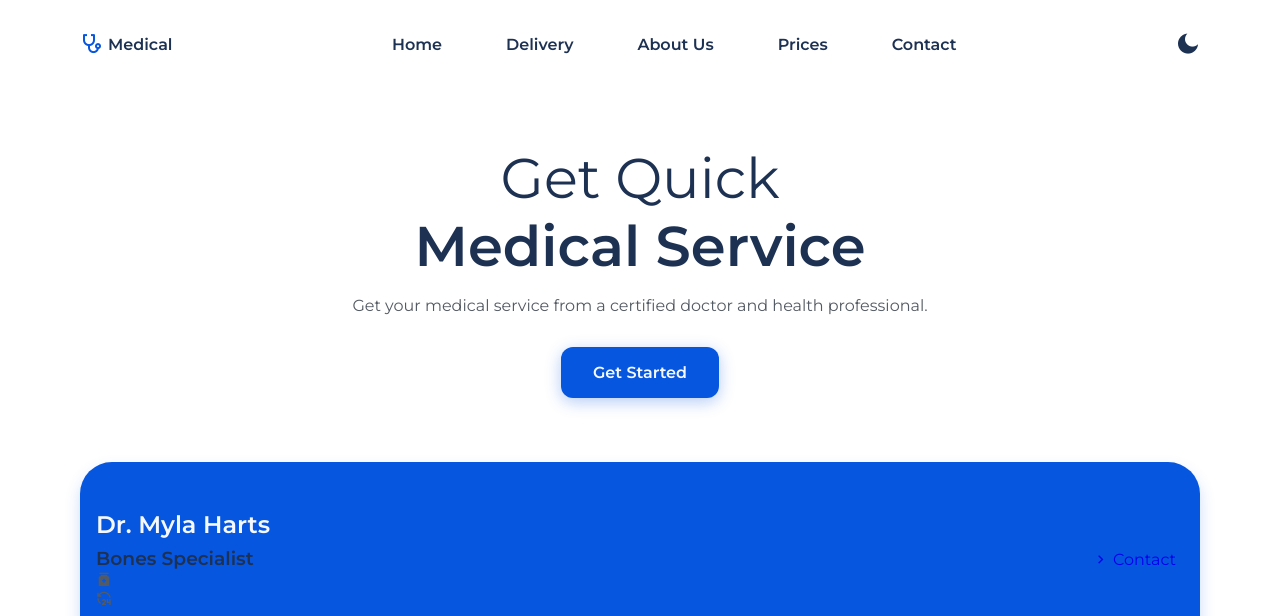
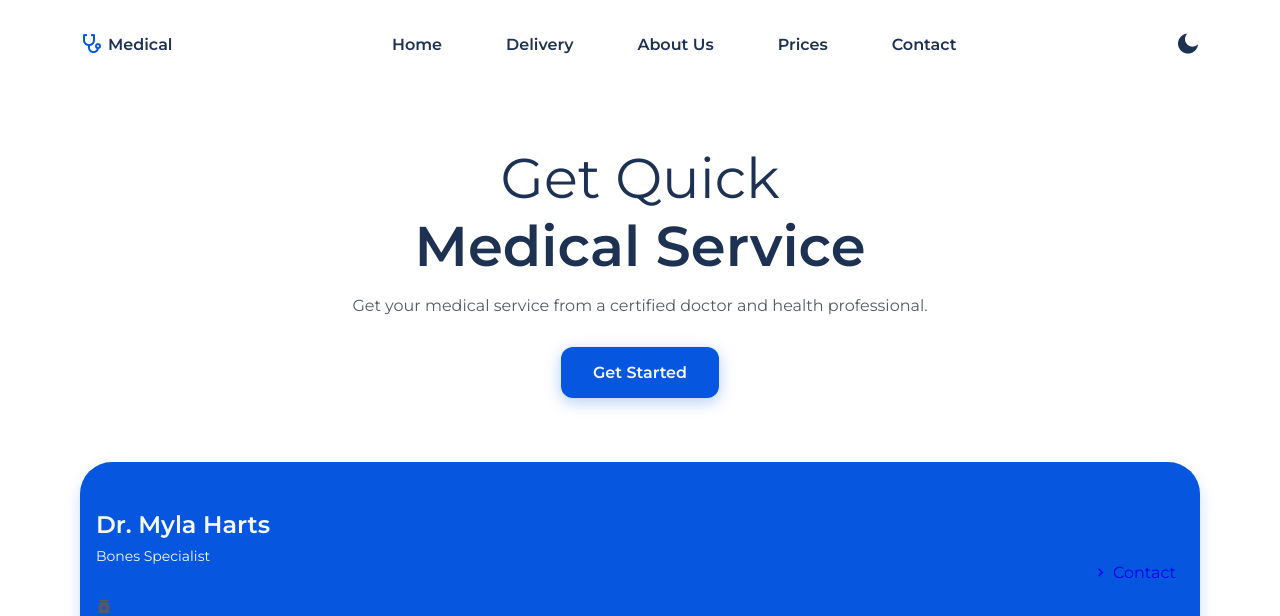
Before and after one commit to erickdc7/responsive-medical-website, a plain HTML site: page index.html in a window 1280 px wide. Shown: the top 616 px of the page. Drawn offline with nearby package versions, Linux system fonts and the light colour scheme.

Commit message:
add home profession styles

```diff
--- a/assets/css/styles.css
+++ b/assets/css/styles.css
@@ -291,6 +291,13 @@ img {
   margin-bottom: 0.5rem;
 }
 
+.home__profession {
+  font-size: var(--small-font-size);
+  font-weight: var(--font-regular);
+  color: var(--white-color);
+  margin-bottom: 2rem;
+}
+
 /*=============== DELIVERY ===============*/
 
 /*=============== ABOUT ===============*/
```
